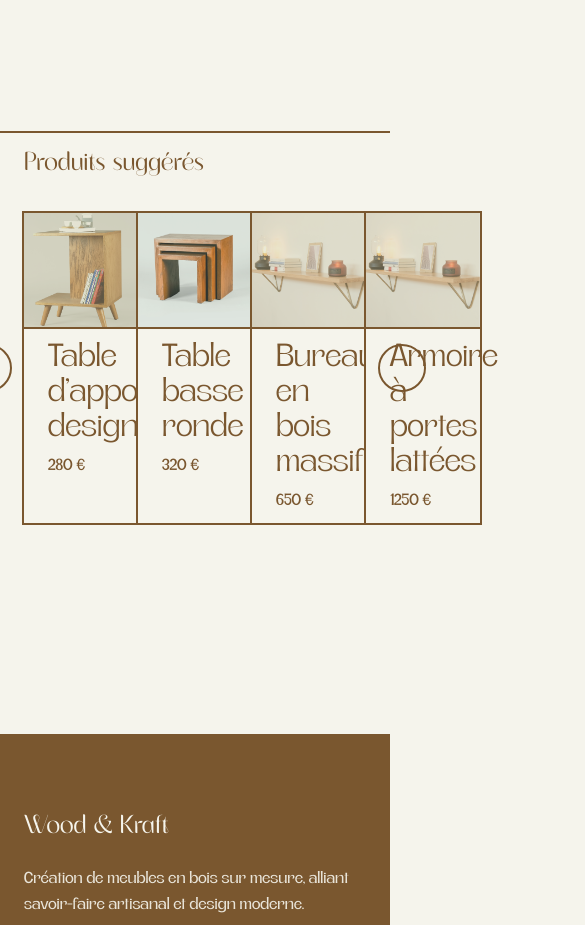
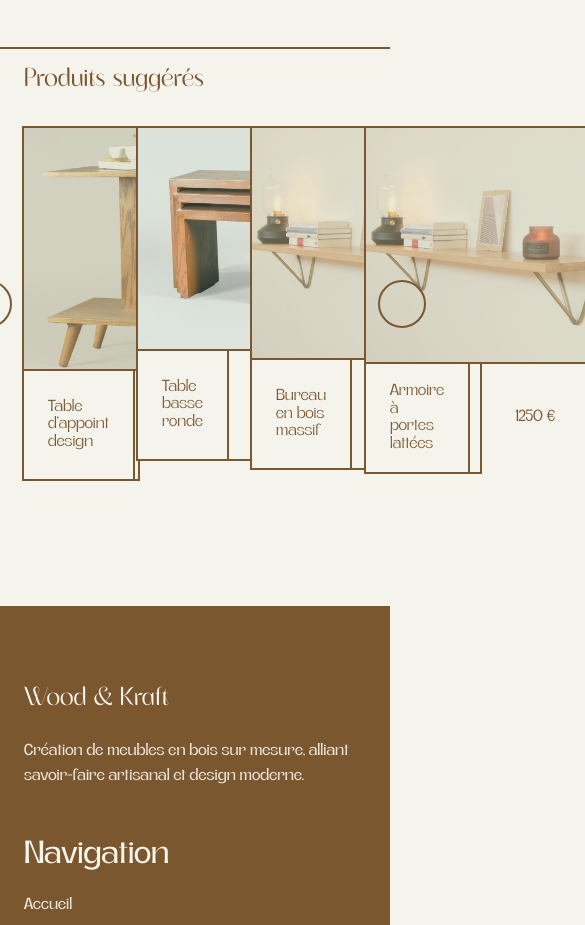
Before and after one commit to nota2k/wood-kraft, a Vue app: page /product/1 in a window 390 px wide. Shown: the part 2420-3345 px from the top of the page, 585 px wide, since content can reach past the window. Built offline with nearby package versions, Linux system fonts and the light colour scheme.

Commit message:
Refactor product components: replace RouterLink with CardProduct component in ProductListing, ProductSuggestions, and OurProductsSection for improved code reusability. Update layout styles in _layout.scss and _variables.scss for better spacing and responsiveness.

```diff
--- a/src/assets/scss/_layout.scss
+++ b/src/assets/scss/_layout.scss
@@ -1,9 +1,8 @@
 section{
-    margin: 20vh auto;
+    margin: 10vh auto;
     max-width: var(--max-width);
     display: grid;
     grid-template-columns: repeat(6, minmax(100px, 1fr));
-    // grid-auto-rows: minmax(100px, auto);
     gap: 2rem;
     width: 100%;
 }
--- a/src/assets/scss/_variables.scss
+++ b/src/assets/scss/_variables.scss
@@ -25,7 +25,7 @@
 
     --small-button:150px;
     --medium-button:200px;
-    --large-button:300px;
+    --large-button:385px;
     --primary-color:var(--color-vert);
     --secondary-color:var(--color-beige);
 
--- /dev/null
+++ b/src/components/CardProduct.vue
@@ -0,0 +1,113 @@
+<script setup>
+import { RouterLink } from 'vue-router'
+
+defineOptions({
+    name: 'CardProduct'
+})
+
+defineProps({
+    product: {
+        type: Object,
+        required: true
+    }
+})
+</script>
+
+<template>
+    <RouterLink :to="`/product/${product.id}`" class="card-product">
+        <div class="card-product__image-wrapper">
+            <img :src="product.image || product.images[0]" :alt="product.name" class="card-product__image" />
+        </div>
+        <div class="card-product__info">
+            <div class="card-product__label-wrapper">
+                <p class="card-product__label">{{ product.name }}</p>
+            </div>
+            <div class="card-product__price-wrapper">
+                <p class="card-product__price">{{ product.price }} €</p>
+            </div>
+        </div>
+    </RouterLink>
+</template>
+
+<style scoped lang="scss">
+.card-product {
+    display: grid;
+    grid-template-rows: auto 110px;
+    outline: var(--border);
+    background-color: var(--color-beige);
+    transition: transform var(--transition), box-shadow var(--transition);
+    text-decoration: none;
+    color: inherit;
+    cursor: pointer;
+
+    &__image-wrapper {
+        width: 100%;
+        aspect-ratio: 4/4;
+        overflow: hidden;
+        position: relative;
+        outline:2px solid var(--color-marron);
+        background-color: #f0f0f0;
+
+        &::after {
+            content: '';
+            position: absolute;
+            top: 0;
+            left: 0;
+            width: 100%;
+            height: 100%;
+            opacity: 0;
+            background-color: var(--color-marron);
+            transition: opacity var(--transition);
+            mix-blend-mode: color;
+            pointer-events: none;
+        }
+    }
+
+    &:hover &__image-wrapper::after {
+        opacity: 1;
+    }
+
+    &__image {
+        width: 100%;
+        height: 100%;
+        object-fit: cover;
+    }
+
+    &__info {
+        display: flex;
+        justify-content: space-between;
+        align-items: stretch;
+        border-top: 2px solid var(--color-marron);
+    }
+
+    &__label-wrapper {
+        padding: var(--padding-xs) var(--padding-sm);
+        display: flex;
+        align-items: center;
+        flex-grow: 2;
+        font-size: var(--font-md);
+        color: var(--color-marron);
+        font-weight: 300;
+        border-right: 2px solid var(--color-marron);
+    }
+
+    &__label {
+        margin: 0;
+    }
+
+    &__price-wrapper {
+        padding: var(--padding-xs) var(--padding-sm);
+        display: flex;
+        align-items: center;
+        justify-content: center;
+        min-width: 130px;
+        font-size: var(--font-md);
+        color: var(--color-marron);
+        font-weight: 300;
+    }
+
+    &__price {
+        margin: 0;
+    }
+}
+</style>
--- a/src/components/ProductListing.vue
+++ b/src/components/ProductListing.vue
@@ -1,5 +1,5 @@
 <script setup>
-import { RouterLink } from 'vue-router'
+import CardProduct from './CardProduct.vue'
 
 defineProps({
   products: {
@@ -13,28 +13,11 @@ defineProps({
 <template>
   <div class="product-listing">
     <div class="product-listing__container">
-        <RouterLink
-          v-for="product in products"
-          :key="product.id"
-          :to="`/product/${product.id}`"
-          class="product-listing__item"
-        >
-          <div class="product-listing__image-wrapper">
-            <img
-              :src="product.image || product.images[0]"
-              :alt="product.name"
-              class="product-listing__image"
-            />
-          </div>
-          <div class="product-listing__info">
-            <div class="product-listing__label-wrapper">
-              <p class="product-listing__label">{{ product.name }}</p>
-            </div>
-            <div class="product-listing__price-wrapper">
-              <p class="product-listing__price">{{ product.price }} €</p>
-            </div>
-          </div>
-        </RouterLink>
+      <CardProduct
+        v-for="product in products"
+        :key="product.id"
+        :product="product"
+      />
     </div>
   </div>
 </template>
@@ -54,93 +37,5 @@ defineProps({
     grid-template-columns: subgrid;
     grid-column: 1 / -1;
   }
-
-  &__grid {
-    display: grid;
-    grid-template-columns: repeat(auto-fill, minmax(330px, 1fr));
-    gap: var(--padding-md);
-  }
-
-  &__item {
-    display: grid;
-    grid-template-rows: auto 110px;
-    outline: var(--border);
-    background-color: var(--color-beige);
-    transition: transform var(--transition), box-shadow var(--transition);
-    text-decoration: none;
-    color: inherit;
-    cursor: pointer;
-  }
-
-  &__image-wrapper {
-    width: 100%;
-    aspect-ratio: 4/4;
-    overflow: hidden;
-    position: relative;
-    outline: var(--border);
-    background-color: #f0f0f0;
-
-    &::after {
-      content: '';
-      position: absolute;
-      top: 0;
-      left: 0;
-      width: 100%;
-      height: 100%;
-      opacity: 0;
-      background-color: var(--color-marron);
-      transition: opacity var(--transition);
-      mix-blend-mode: color;
-      pointer-events: none;
-    }
-
-    &:hover::after {
-      opacity: 1;
-    }
-  }
-
-
-  &__image {
-    width: 100%;
-    height: 100%;
-    object-fit: cover;
-  }
-
-  &__info {
-    display: flex;
-    justify-content: space-between;
-    align-items: stretch;
-    border-top: var(--border);
-  }
-
-  &__label-wrapper {
-    padding: var(--padding-xs) var(--padding-sm);
-    display: flex;
-    align-items: center;
-    flex-grow: 2;
-    font-size: var(--font-md);
-    color: var(--color-marron);
-    font-weight: 300;
-    border-right: var(--border);
-  }
-
-  &__label {
-    margin: 0;
-  }
-
-  &__price-wrapper {
-    padding: var(--padding-xs) var(--padding-sm);
-    display: flex;
-    align-items: center;
-    justify-content: center;
-    min-width: 130px;
-    font-size: var(--font-md);
-    color: var(--color-marron);
-    font-weight: 300;
-  }
-
-  &__price {
-    margin: 0;
-  }
 }
 </style>
--- a/src/components/ProductSuggestions.vue
+++ b/src/components/ProductSuggestions.vue
@@ -1,11 +1,11 @@
 <script setup>
 import { computed, onMounted, ref } from 'vue'
-import { RouterLink } from 'vue-router'
 import Swiper from 'swiper'
 import { Navigation } from 'swiper/modules'
 import 'swiper/css'
 import 'swiper/css/navigation'
 import { useProductsStore } from '@/stores/products'
+import CardProduct from './CardProduct.vue'
 
 const props = defineProps({
     currentProductId: {
@@ -89,22 +89,7 @@ onMounted(() => {
                         :key="product.id"
                         class="swiper-slide"
                     >
-                        <RouterLink
-                            :to="`/product/${product.id}`"
-                            class="product-suggestions__item"
-                        >
-                            <div class="product-suggestions__image-wrapper">
-                                <img
-                                    :src="product.image || product.images[0]"
-                                    :alt="product.name"
-                                    class="product-suggestions__image"
-                                />
-                            </div>
-                            <div class="product-suggestions__info">
-                                <p class="product-suggestions__name">{{ product.name }}</p>
-                                <p class="product-suggestions__price">{{ product.price }} €</p>
-                            </div>
-                        </RouterLink>
+                        <CardProduct :product="product" />
                     </div>
                 </div>
             </div>
@@ -181,75 +166,9 @@ onMounted(() => {
         right: -60px;
     }
 
-    &__item {
-        display: flex;
-        flex-direction: column;
-        height: 100%;
-        outline: var(--border);
-        background-color: var(--color-beige);
-        text-decoration: none;
-        color: inherit;
-        cursor: pointer;
-    }
-
     :deep(.swiper-slide) {
         width: auto;
         height: auto;
     }
-
-    &__image-wrapper {
-        width: 100%;
-        aspect-ratio: 1;
-        overflow: hidden;
-        position: relative;
-        outline: var(--border);
-        background-color: #f0f0f0;
-
-        &::after {
-            content: '';
-            position: absolute;
-            top: 0;
-            left: 0;
-            width: 100%;
-            height: 100%;
-            opacity: 0;
-            background-color: var(--color-marron);
-            transition: opacity var(--transition);
-            mix-blend-mode: color;
-            pointer-events: none;
-        }
-    }
-
-    &__item:hover &__image-wrapper::after {
-        opacity: 1;
-    }
-
-    &__image {
-        width: 100%;
-        height: 100%;
-        object-fit: cover;
-    }
-
-    &__info {
-        padding: var(--padding-xs) var(--padding-sm);
-        display: flex;
-        flex-direction: column;
-        gap: var(--padding-xs);
-        border-top: var(--border);
-    }
-
-    &__name {
-        font-size: var(--font-md);
-        color: var(--color-marron);
-        font-weight: 300;
-        margin: 0;
-    }
-
-    &__price {
-        font-size: var(--font-sm);
-        color: var(--color-marron);
-        font-weight: 500;
-        margin: 0;
-    }
 }
 </style>
```
Also changed, not shown: src/components/OurProductsSection.vue (+35 -89 lines).
